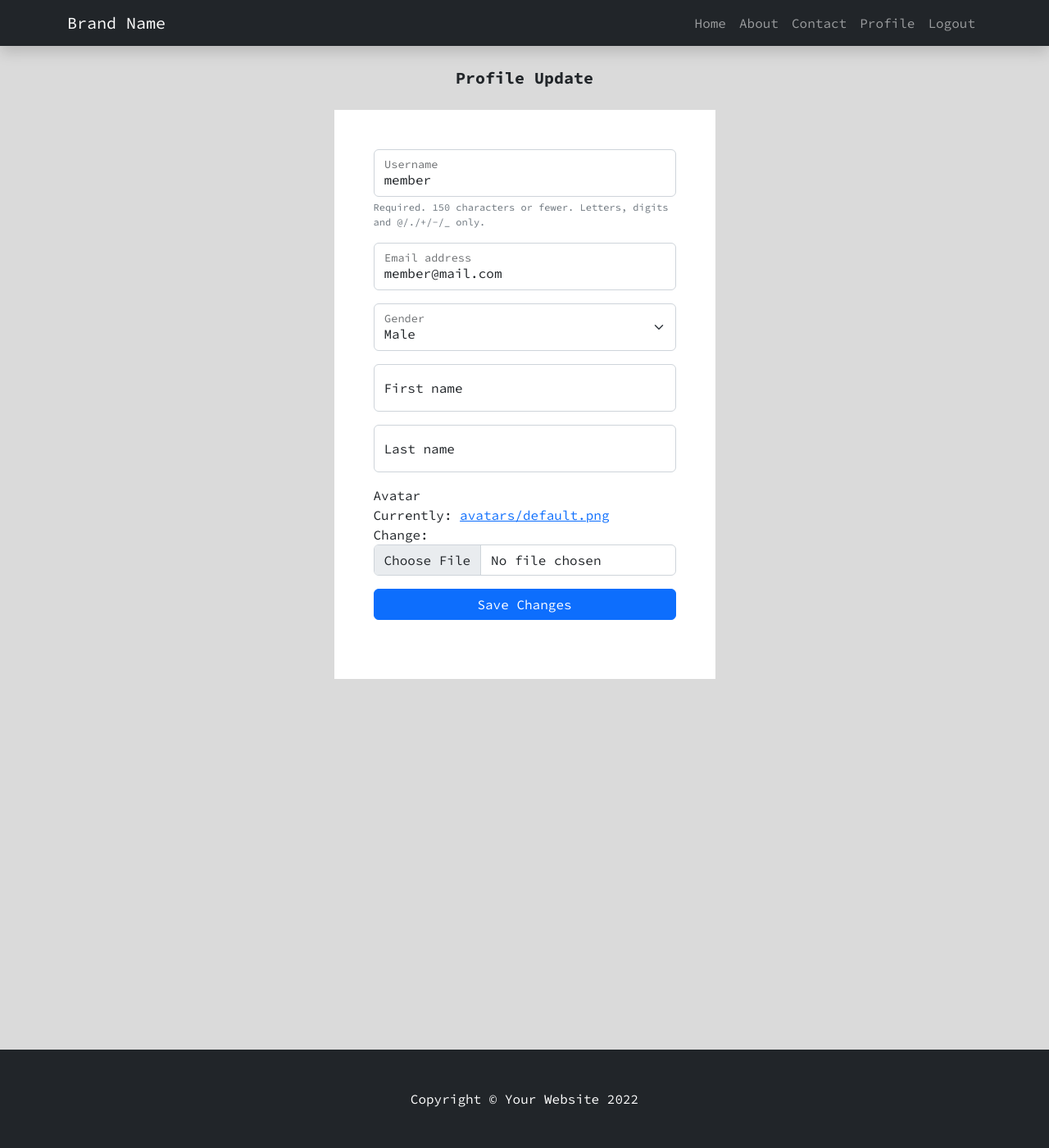
After one commit to originull4/django_bootsrap, a Django app: page /account/profile/update/ in a window 1280 px wide. The commit adds this page. Shown: the whole page at 82% size. Run offline with Django 4.2, Linux system fonts and the light colour scheme; a user stored in the database is signed in.

Commit message:
save chagnes

```diff
--- a/account/forms.py
+++ b/account/forms.py
@@ -1,5 +1,5 @@
 from django import forms
-from django.contrib.auth.forms import UserCreationForm, PasswordChangeForm, AuthenticationForm
+from django.contrib.auth.forms import UserCreationForm, PasswordChangeForm, AuthenticationForm, UserChangeForm
 from account.models import Account
 
 
@@ -28,10 +28,28 @@ class LoginForm(AuthenticationForm):
             field.field.widget.attrs['placeholder'] = field.label
 
 
-class PasswordForm(PasswordChangeForm):
+class PasswordForm(UserChangeForm):
 
     def __init__(self, *args, **kwargs):
         super(PasswordForm, self).__init__(*args, **kwargs)
         for field in self.visible_fields():
             field.field.widget.attrs['class'] = 'form-control'
             field.field.widget.attrs['placeholder'] = field.label
+
+
+class ProfileUpdateForm(UserChangeForm):
+
+    password = None
+
+    class Meta:
+        model = Account
+        fields = ('username', 'email', 'gender', 'first_name', 'last_name', 'avatar')
+
+
+    def __init__(self, *args, **kwargs):
+        super(ProfileUpdateForm, self).__init__(*args, **kwargs)
+        for visible in self.visible_fields():
+            if visible.widget_type == 'select':
+                visible.field.widget.attrs['class'] = 'form-select'
+            else: visible.field.widget.attrs['class'] = 'form-control'
+            visible.field.widget.attrs['placeholder'] = visible.label
--- a/account/urls.py
+++ b/account/urls.py
@@ -6,7 +6,8 @@ app_name='account'
 urlpatterns = [
     path('register/', RegistrationView.as_view(), name='register'),
     path('profile/', ProfileView.as_view(), name='profile'),
+    path('profile/update/', ProfileUpdateView.as_view(), name='profile_update'),
     path('login/', LoginView.as_view(), name='login'),
     path('logout/', LogoutView.as_view(), name='logout'),
-    path('password/change/', PasswordChangeView.as_view(), name='password_change')
+    path('password/change/', PasswordChangeView.as_view(), name='password_change'),
 ]
--- a/account/views.py
+++ b/account/views.py
@@ -38,11 +38,11 @@ class ProfileView(LoginRequiredMixin, View):
     def get(self, request):
         user_info = {
             'username': request.user.username,
-            'email': request.user.email or '-----------',
-            'first_name': request.user.first_name or '-----------',
-            'last_name': request.user.last_name or '-----------',
+            'email': request.user.email,
+            'first_name': request.user.first_name,
+            'last_name': request.user.last_name,
             'date_joined': request.user.date_joined,
-            'gender': request.user.gender or '-----------',
+            'gender': request.user.gender,
             'avatar': request.user.avatar.url,
         }
         return render(request, self.template_name, user_info)
@@ -98,3 +98,17 @@ class PasswordChangeView(View):
     def get(self, request):
         self.form = self.form(user=request.user)
         return render(request, self.template_name, {'form': self.form})
+
+
+class ProfileUpdateView(LoginRequiredMixin, View):
+
+    template_name = 'account/profile_update.html'
+    form = ProfileUpdateForm
+    success_message = _('Your Profile has been updated successfully.')
+    error_message = _('Update failed!!!. Please check your information and try again.')
+
+    def post(self, request):
+        pass
+
+    def get(self, request):
+        return render(request, self.template_name, {'form': self.form(instance=request.user)})
--- /dev/null
+++ b/templates/account/profile_update.html
@@ -0,0 +1,12 @@
+{% extends "base.html" %}
+{% block title %}Profile Update{% endblock title %}
+
+
+{% block content %}
+<div class="fs-5 fw-bolder my-4 text-center">Profile Update</div>
+<div class="container mt-4">
+  <div class="col-xl-5 col-md-8 bg-white shadow-5-strong mx-auto p-5">
+    {% include "form.html" with form=form btn_text='Save Changes'%}
+  </div>
+</div>
+{% endblock content %}
--- a/templates/base.html
+++ b/templates/base.html
@@ -27,10 +27,10 @@
   <nav class="navbar navbar-expand-lg navbar-dark bg-dark shadow">
     <div class="container">
       <a class="navbar-brand" href="#!">Brand Name</a>
-      <button class="navbar-toggler ms-auto" type="button" data-mdb-toggle="collapse" data-mdb-target="#top-navbar"
-        aria-controls="top-navbar" aria-expanded="false" aria-label="Toggle navigation">
-        <i class="bi bi-list"></i>
+      <button class="navbar-toggler" type="button" data-bs-toggle="collapse" data-bs-target="#top-navbar" aria-controls="navbarSupportedContent" aria-expanded="false" aria-label="Toggle navigation">
+        <span class="navbar-toggler-icon"></span>
       </button>
+
       <div class="collapse navbar-collapse" id="top-navbar">
         <ul class="navbar-nav ms-auto mb-2 mb-lg-0">
 
--- a/templates/form.html
+++ b/templates/form.html
@@ -1,4 +1,4 @@
-<form method="post">
+<form method="post" {% if form.is_multipart %}enctype="multipart/form-data" {% endif %}>
   {% csrf_token %}
 
   {% if form.non_field_errors %}
@@ -12,6 +12,22 @@
 
 
   {% for field in form %}
+
+  {% if field.widget_type == 'clearablefile' %}
+  <div class="mb-3">
+    <label for="{{ field.id_for_label }}">{{ field.label }}</label><br>
+    {{ field }}
+    {% if field.help_text %}
+    <!-- help text -->
+    <div class="form-text font-12">{{ field.help_text }}</div>
+    {% endif %}
+
+    {% if field.errors %} {% for error in field.errors %}
+    <!-- field errors -->
+    <div class="text-danger font-12">{{ error }}</div>
+    {% endfor %}{% endif %}
+  </div>
+  {% else %}
   <div class="form-floating mb-3">
     {{ field }}
     <label for="{{ field.id_for_label }}">{{ field.label }}</label>
@@ -27,6 +43,7 @@
     {% endfor %}{% endif %}
 
   </div>
+  {% endif %}
   {% endfor %}
 
   <button type="submit" class="btn btn-primary w-100 mb-4">{{ btn_text }}</button>
```
Also changed, not shown: templates/account/mdblogin.html (deleted, +0 -28 lines), templates/account/profile.html (+10 -5 lines), db.sqlite3. Lines whose indentation alone changed are shown as unchanged.
